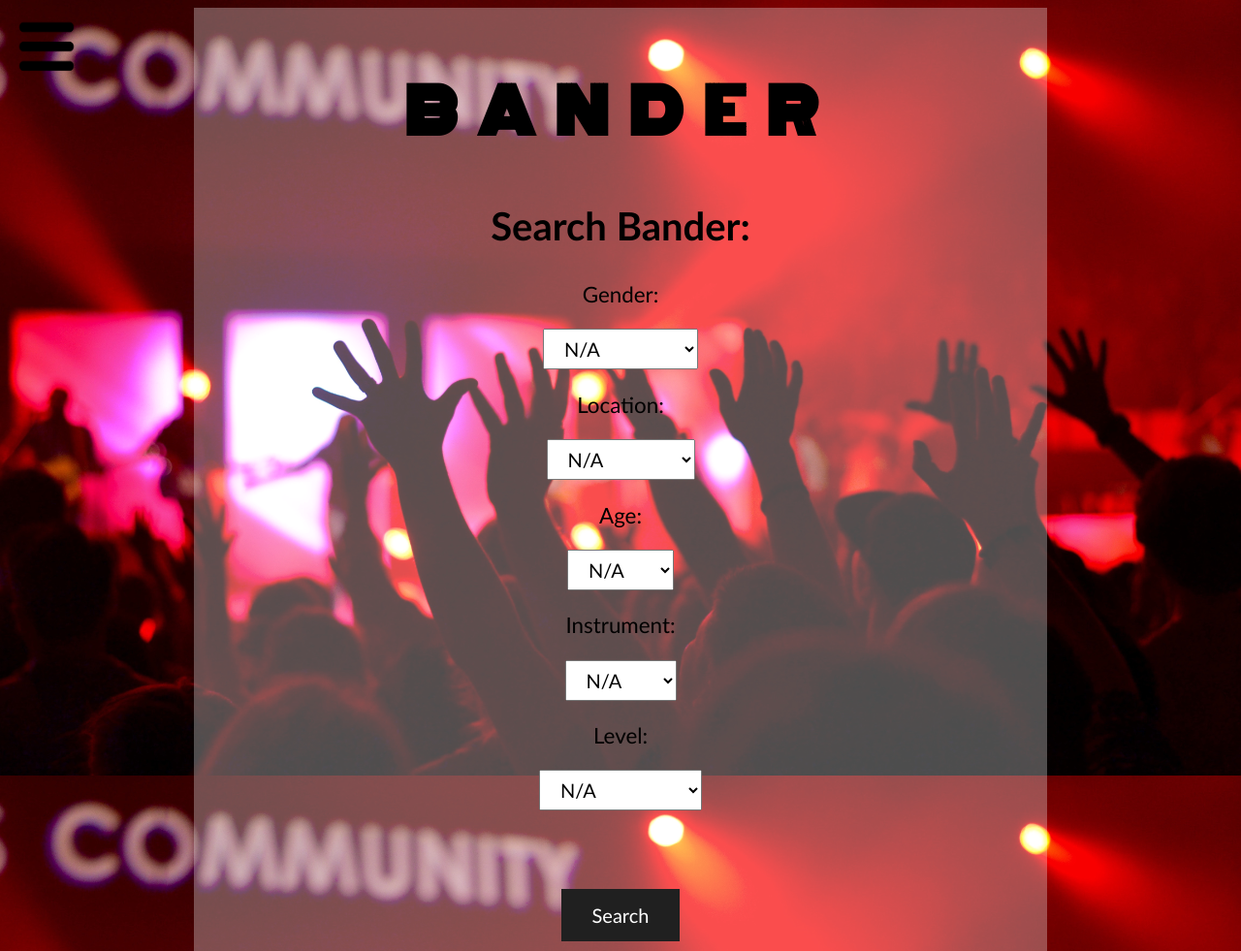
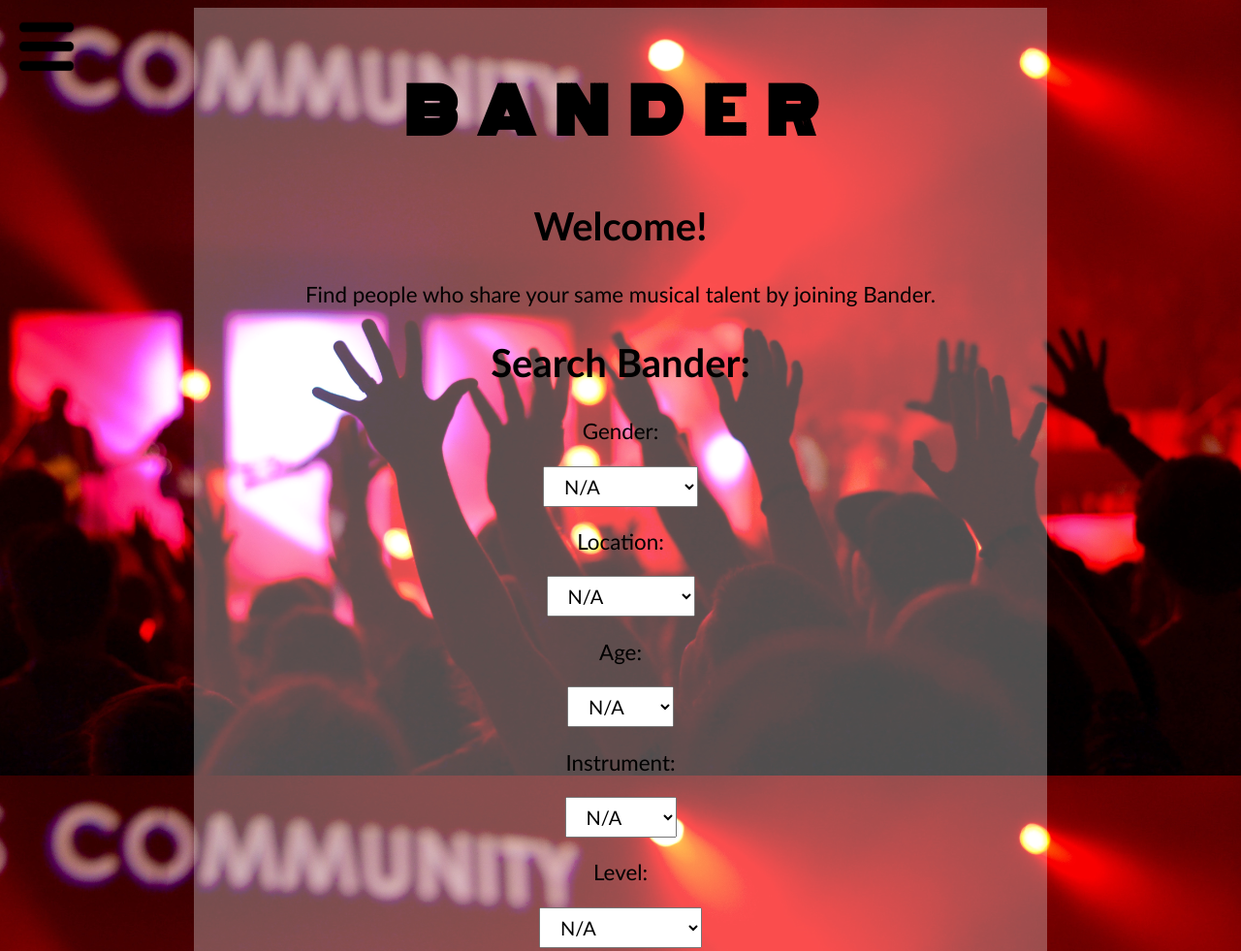
Before and after one commit to refriedbeansandrice/BANDER, a plain HTML site: page bander/www/banderm.html in a window 1280 px wide. Shown: the top 981 px of the page at 97% size. Drawn offline with Linux system fonts and the light colour scheme.

Commit message:
adding welcome para

```diff
--- a/bander/www/banderm.html
+++ b/bander/www/banderm.html
@@ -38,6 +38,8 @@
     BANDER
   </h1>
 
+  <h2>Welcome!</h2>
+  <p>Find people who share your same musical talent by joining Bander.</p>
   <h2>
    Search Bander:
   </h2>
```
Also changed, not shown: bander/www/createProfile.html (+1 -1 lines).
